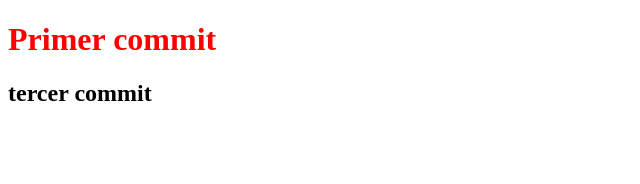
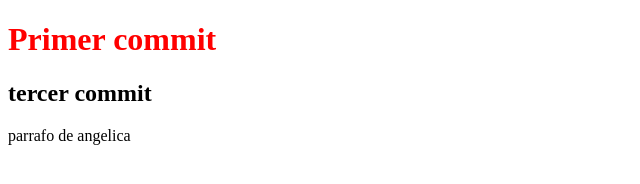
Before and after one commit to LuisMurcia23/coderhose, a plain HTML site: page index.html in a window 1280 px wide. Shown: the whole page, without its empty margins (0-640 px from the left). Drawn offline with Linux system fonts and the light colour scheme.

Commit message:
commit en la rama angelica linea 14

```diff
--- a/index.html
+++ b/index.html
@@ -11,5 +11,8 @@
 <body>
     <h1>Primer commit</h1>
     <h2>tercer commit</h2>
+    <div>
+        <p>parrafo de angelica</p>
+    </div>
 </body>
 </html>
```
